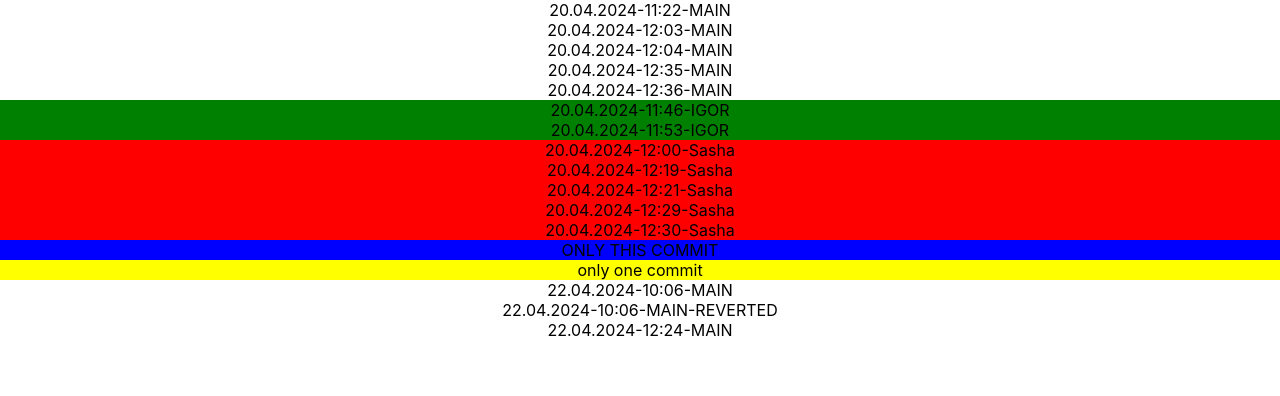
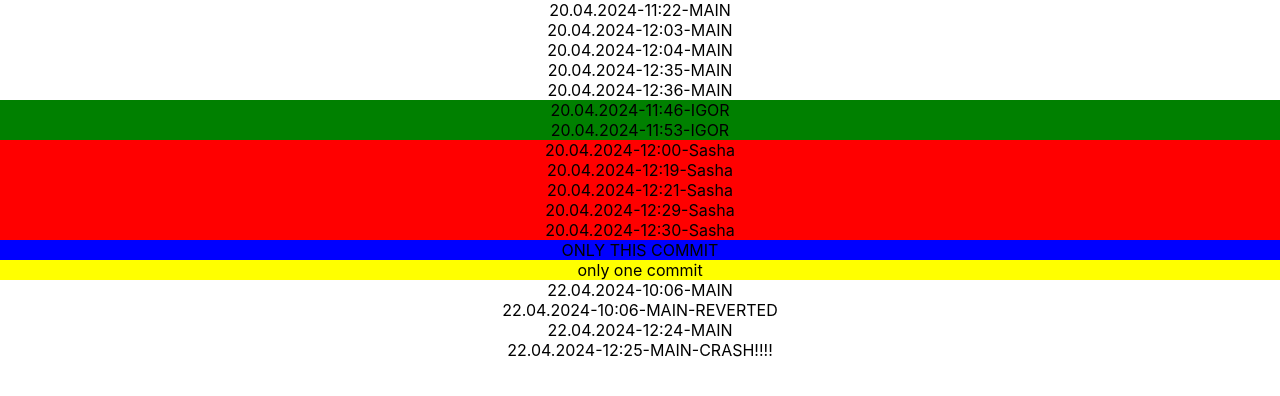
Before and after one commit to IgorYudintsev/gitbranches, a React (Create React App) app: page / in a window 1280 px wide. Shown: the top 396 px of the page. Built offline with nearby package versions, Linux system fonts and the light colour scheme.

Commit message:
22.04.2024-12:24-MAIN

```diff
--- a/src/App.tsx
+++ b/src/App.tsx
@@ -20,6 +20,7 @@ function App() {
             <div>22.04.2024-10:06-MAIN</div>
             <div>22.04.2024-10:06-MAIN-REVERTED</div>
             <div>22.04.2024-12:24-MAIN</div>
+            <div>22.04.2024-12:25-MAIN-CRASH!!!!</div>
         </div>
     );
 }
```
